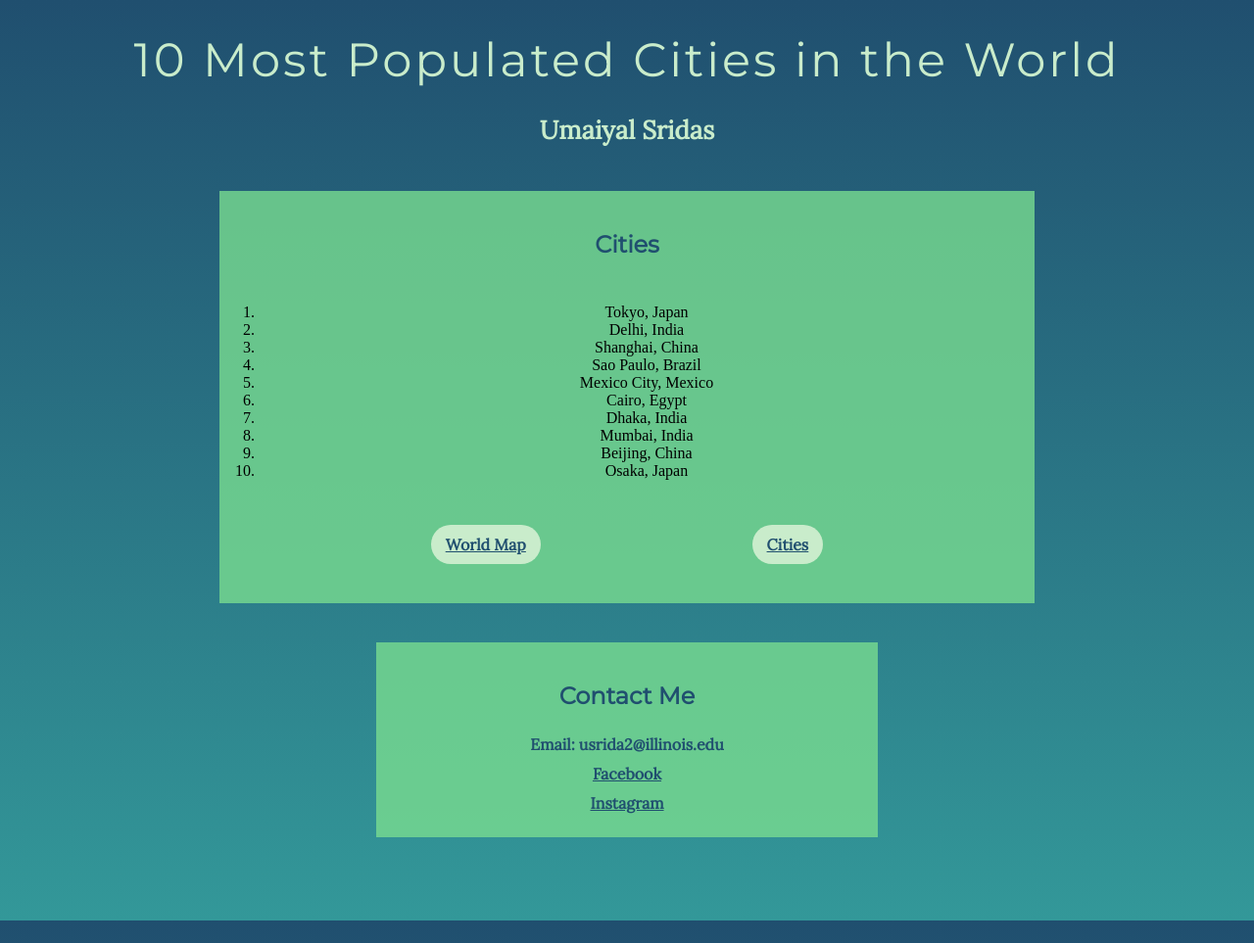
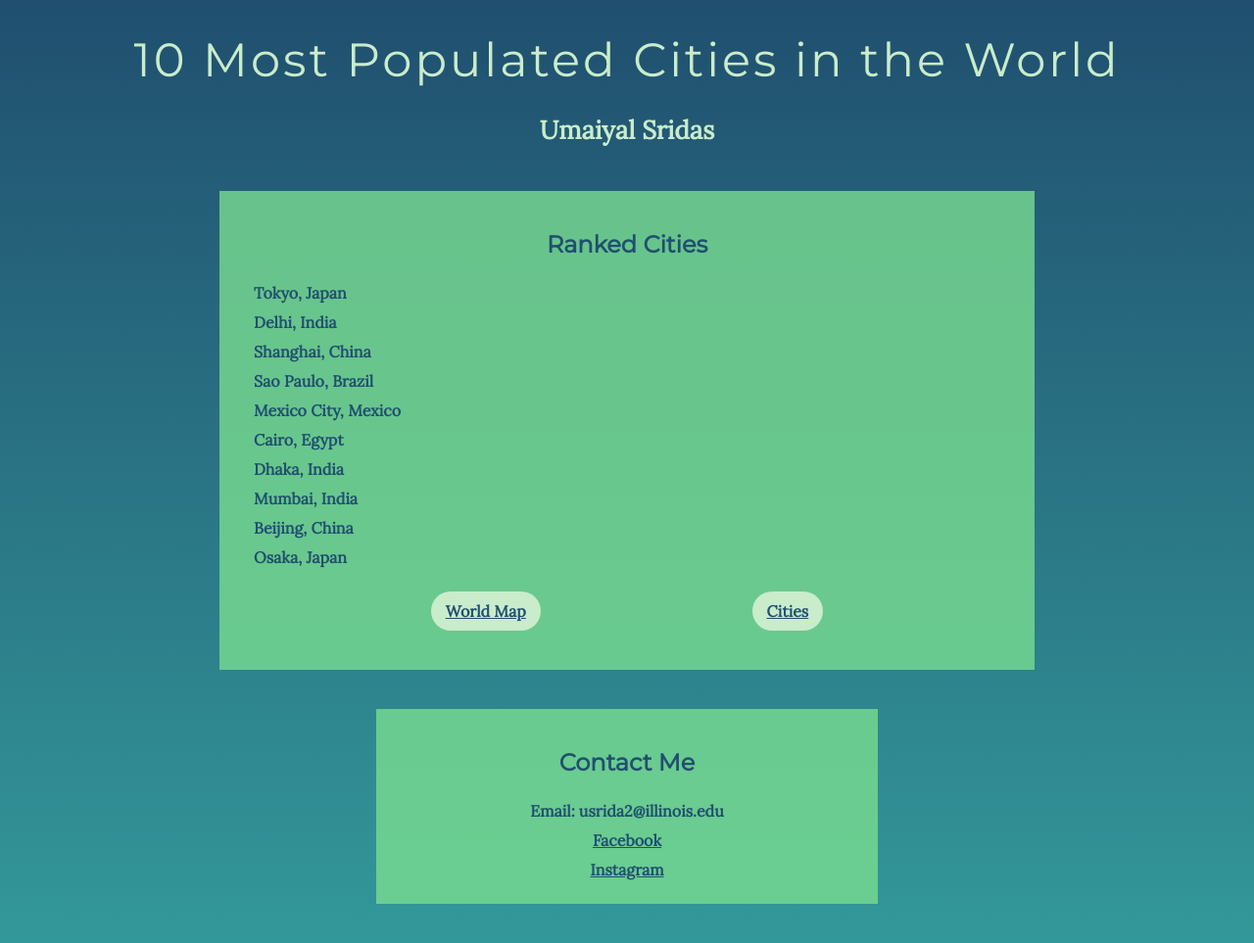
Before and after one commit to usridas/most-populated-cities-in-the-world.github.io, a Jekyll site: the page built from index.md, in a window 1280 px wide. Shown: the whole page at 98% size. Built offline with Jekyll 4.4.1, drawn with Linux system fonts in a browser that asks for light colours; before the commit the page ends 940 px from its top, so only the background shows below that.

Commit message:
Update home.html

```diff
--- a/_layouts/home.html
+++ b/_layouts/home.html
@@ -5,21 +5,17 @@ layout: default
 <link rel="stylesheet" type="text/css" href="assets/home.css">
 
 <div class="top-cities section">
-  <h2>Cities</h2>
-   <p>
-     <ol>
-      <li>Tokyo, Japan</li>
-      <li>Delhi, India</li>
-      <li>Shanghai, China</li>
-      <li>Sao Paulo, Brazil</li>
-      <li>Mexico City, Mexico</li>
-      <li>Cairo, Egypt</li>
-      <li>Dhaka, India</li>
-      <li>Mumbai, India</li>
-      <li>Beijing, China</li>
-      <li>Osaka, Japan</li>
-     </ol>
-   </p>
+  <h2>Ranked Cities</h2>
+    <p>Tokyo, Japan</p>
+    <p>Delhi, India</p>
+    <p>Shanghai, China</p>
+    <p>Sao Paulo, Brazil</p>
+    <p>Mexico City, Mexico</p>
+    <p>Cairo, Egypt</p>
+    <p>Dhaka, India</p>
+    <p>Mumbai, India</p>
+    <p>Beijing, China</p>
+    <p>Osaka, Japan</p>
   <div class="links">
     <a href="datapoints.html">World Map</a>
     <a href="newdatapoints.html">Cities</a>
```
